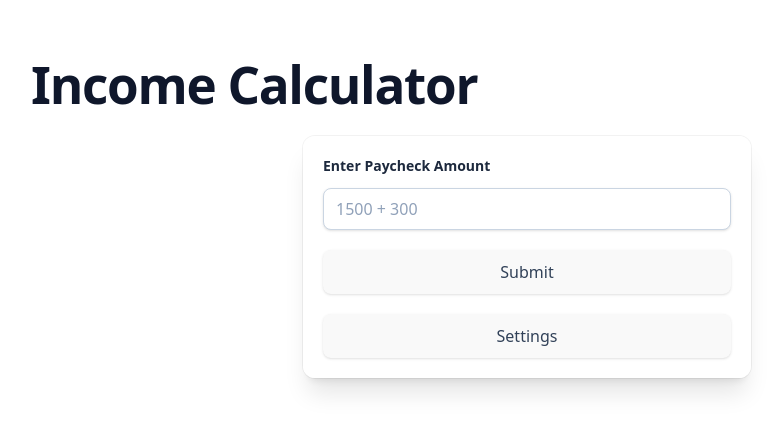
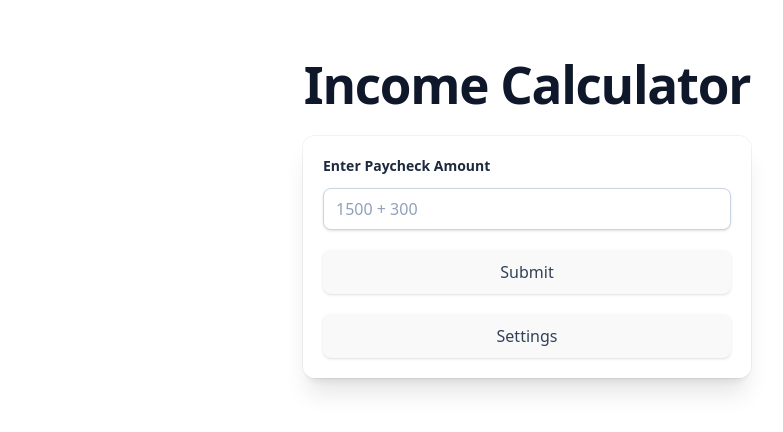
Before and after one commit to notacoham/income-calculator, a React (Vite) app: page / in a window 1280 px wide. Shown: the top 432 px of the page, without its empty margins (113-896 px from the left). Built offline with nearby package versions, Linux system fonts and the light colour scheme.

Commit message:
style: center align the Income Calculator heading text

```diff
--- a/src/pages/home/Home.tsx
+++ b/src/pages/home/Home.tsx
@@ -4,7 +4,7 @@ const Home = () => {
   return (
     <main className="max-w-5xl mx-auto px-4 py-6">
       <header className="mb-6">
-        <h1 className="text-3xl font-bold tracking-tight text-slate-900 dark:text-slate-100 mx-auto">
+        <h1 className="text-3xl font-bold tracking-tight text-slate-900 dark:text-slate-100 mx-auto text-center">
           Income Calculator
         </h1>
       </header>
```
